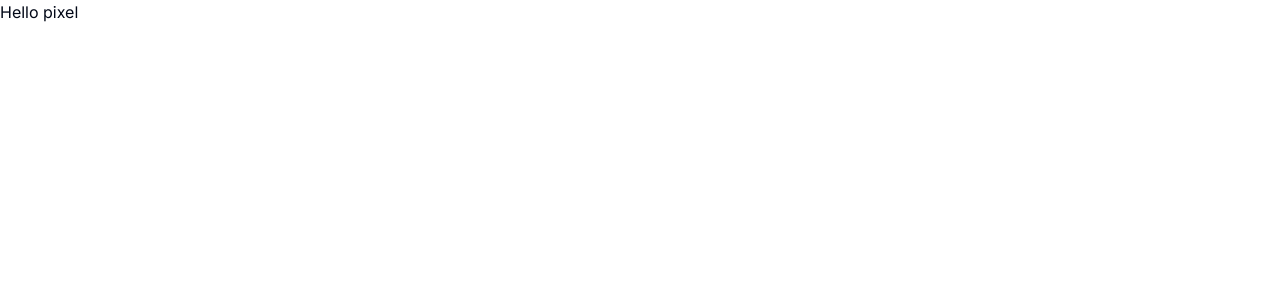
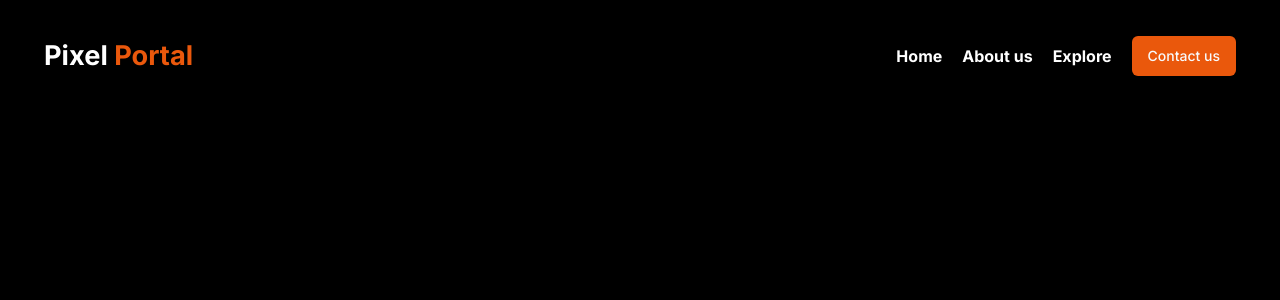
Before and after one commit to HenriTresor/pixel-portal, a Next.js app: page / in a window 1280 px wide. Shown: the top 300 px of the page. Built offline with nearby package versions, Linux system fonts and the light colour scheme.

Commit message:
created header

```diff
--- a/app/page.tsx
+++ b/app/(root)/page.tsx
@@ -1,5 +1,6 @@
+import Header from '@/components/views/Header'
 import Image from 'next/image'
 
 export default function Home() {
-  return <h1>Hello pixel</h1>
+  return <Header />
 }
--- a/app/globals.css
+++ b/app/globals.css
@@ -74,3 +74,11 @@
     @apply bg-background text-foreground;
   }
 }
+
+html, body{
+  @apply bg-black text-white
+}
+
+h1{
+  @apply capitalize
+}
--- /dev/null
+++ b/components/ui/button.tsx
@@ -0,0 +1,56 @@
+import * as React from "react"
+import { Slot } from "@radix-ui/react-slot"
+import { cva, type VariantProps } from "class-variance-authority"
+
+import { cn } from "@/lib/utils"
+
+const buttonVariants = cva(
+  "inline-flex items-center justify-center rounded-md text-sm font-medium ring-offset-background transition-colors focus-visible:outline-none focus-visible:ring-2 focus-visible:ring-ring focus-visible:ring-offset-2 disabled:pointer-events-none disabled:opacity-50",
+  {
+    variants: {
+      variant: {
+        default: "bg-orange-600 text-primary-foreground hover:bg-primary/90",
+        destructive:
+          "bg-destructive text-destructive-foreground hover:bg-destructive/90",
+        outline:
+          "border border-input bg-background hover:bg-accent hover:text-accent-foreground",
+        secondary:
+          "bg-secondary text-secondary-foreground hover:bg-secondary/80",
+        ghost: "hover:bg-accent hover:text-accent-foreground",
+        link: "text-primary underline-offset-4 hover:underline",
+      },
+      size: {
+        default: "h-10 px-4 py-2",
+        sm: "h-9 rounded-md px-3",
+        lg: "h-11 rounded-md px-8",
+        icon: "h-10 w-10",
+      },
+    },
+    defaultVariants: {
+      variant: "default",
+      size: "default",
+    },
+  }
+)
+
+export interface ButtonProps
+  extends React.ButtonHTMLAttributes<HTMLButtonElement>,
+    VariantProps<typeof buttonVariants> {
+  asChild?: boolean
+}
+
+const Button = React.forwardRef<HTMLButtonElement, ButtonProps>(
+  ({ className, variant, size, asChild = false, ...props }, ref) => {
+    const Comp = asChild ? Slot : "button"
+    return (
+      <Comp
+        className={cn(buttonVariants({ variant, size, className }))}
+        ref={ref}
+        {...props}
+      />
+    )
+  }
+)
+Button.displayName = "Button"
+
+export { Button, buttonVariants }
--- /dev/null
+++ b/components/views/Header.tsx
@@ -0,0 +1,28 @@
+import React from 'react'
+import { navListItems } from '@/lib/constants'
+import Link from 'next/link'
+import { Button } from '../ui/button'
+
+type Props = {}
+
+function Header({ }: Props) {
+    return (
+        <div className='p-4 mt-5 sticky top-0 left-0 borderb-2 border-orange-600 flex items-center justify-between w-full pl-11 pr-11'>
+            <h1 className='text-[1.7rem] font-bold'>pixel <span className='text-orange-600'>portal</span></h1>
+
+            <div className='flex gap-5 items-center'>
+                {
+                    navListItems.map(item => (
+                        <Link
+                            key={item.name}
+                            className='font-bold hover:border-b-2 hover:border-orange-600 '
+                            href={item.link}>{item.name}</Link>
+                    ))
+                }
+                <Button>Contact us</Button>
+            </div>
+        </div>
+    )
+}
+
+export default Header
--- /dev/null
+++ b/lib/constants.ts
@@ -0,0 +1,5 @@
+export const navListItems = [
+    {name:'Home', link:'#'},
+    {name:'About us', link:'#'},
+    {name:'Explore', link:'#'},
+]
--- a/package.json
+++ b/package.json
@@ -10,6 +10,7 @@
   },
   "dependencies": {
     "@headlessui/react": "^1.7.17",
+    "@radix-ui/react-slot": "^1.0.2",
     "@tanstack/react-query": "^4.35.3",
     "class-variance-authority": "^0.7.0",
     "clsx": "^2.0.0",
```
Also changed, not shown: public/svg/wave-haikei.svg (added), 1 other file (tests, documents, lock files or other folders).
